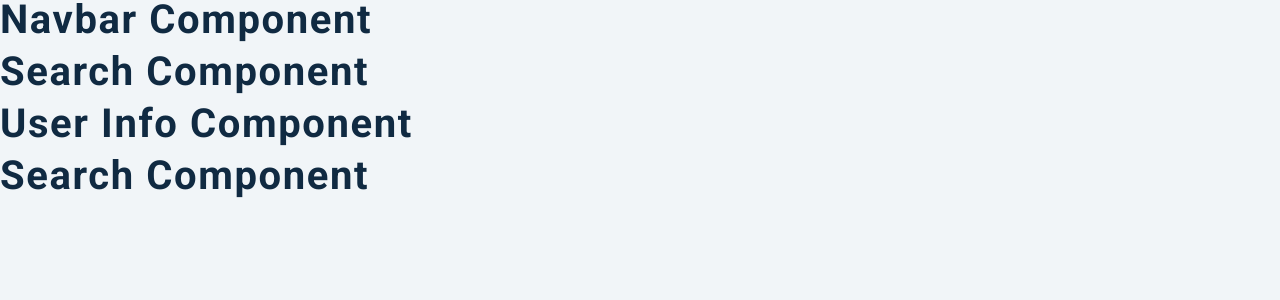
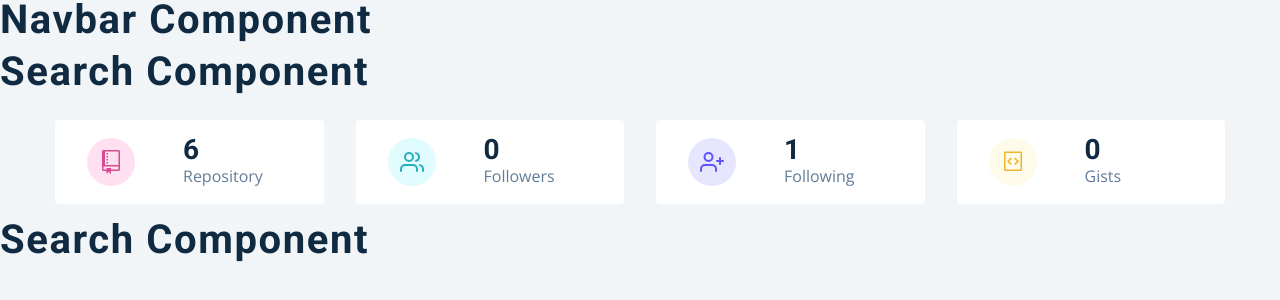
Before and after one commit to aditya-tri/Aditya-Trisakti-Silalahi, a React (Create React App) app: page / in a window 1280 px wide. Shown: the top 300 px of the page. Built offline with nearby package versions, Linux system fonts and the light colour scheme.

Commit message:
passing and destructuring data from mock data and adding some styling

```diff
--- a/src/components/Info.js
+++ b/src/components/Info.js
@@ -1,5 +1,114 @@
-import React from "react";
+import React, { useContext } from "react";
+import { GithubContext } from "../context/context";
+import { GoRepo, GoGist } from "react-icons/go";
+import { FiUsers, FiUserPlus } from "react-icons/fi";
+import styled from "styled-components";
 
 export default function Info() {
-  return <h2>user info component</h2>;
+  const { githubUser } = useContext(GithubContext);
+  const { public_repos, public_gists, followers, following } = githubUser;
+
+  const items = [
+    {
+      id: 1,
+      icon: <GoRepo className="icon" />,
+      label: "Repository",
+      value: public_repos,
+      color: "pink",
+    },
+    {
+      id: 2,
+      icon: <FiUsers className="icon" />,
+      label: "Followers",
+      value: followers,
+      color: "green",
+    },
+    {
+      id: 3,
+      icon: <FiUserPlus className="icon" />,
+      label: "Following",
+      value: following,
+      color: "purple",
+    },
+    {
+      id: 4,
+      icon: <GoGist className="icon" />,
+      label: "Gists",
+      value: public_gists,
+      color: "yellow",
+    },
+  ];
+  return (
+    <section className="section">
+      <Wrapper className="section-center">
+        {items.map((item) => {
+          return <Item key={item.id} {...item}></Item>;
+        })}
+      </Wrapper>
+    </section>
+  );
 }
+
+const Item = ({ icon, label, value, color }) => {
+  return (
+    <article className="item">
+      <span className={color}>{icon}</span>
+      <div>
+        <h3>{value}</h3>
+        <p>{label}</p>
+      </div>
+    </article>
+  );
+};
+
+const Wrapper = styled.section`
+  display: grid;
+  grid-template-columns: repeat(auto-fill, minmax(200px, 1fr));
+  gap: 1rem 2rem;
+  @media (min-width: 640px) {
+    grid-template-columns: repeat(auto-fill, minmax(260px, 1fr));
+  }
+  .item {
+    border-radius: var(--radius);
+    padding: 1rem 2rem;
+    background: var(--clr-white);
+    display: grid;
+    grid-template-columns: auto 1fr;
+    column-gap: 3rem;
+    align-items: center;
+    span {
+      width: 3rem;
+      height: 3rem;
+      display: grid;
+      place-items: center;
+      border-radius: 50%;
+    }
+    .icon {
+      font-size: 1.5rem;
+    }
+    h3 {
+      margin-bottom: 0;
+      letter-spacing: 0;
+    }
+    p {
+      margin-bottom: 0;
+      text-transform: capitalize;
+    }
+    .pink {
+      background: #ffe0f0;
+      color: #da4a91;
+    }
+    .green {
+      background: var(--clr-primary-10);
+      color: var(--clr-primary-5);
+    }
+    .purple {
+      background: #e6e6ff;
+      color: #5d55fa;
+    }
+    .yellow {
+      background: #fffbea;
+      color: #f0b429;
+    }
+  }
+`;
```
